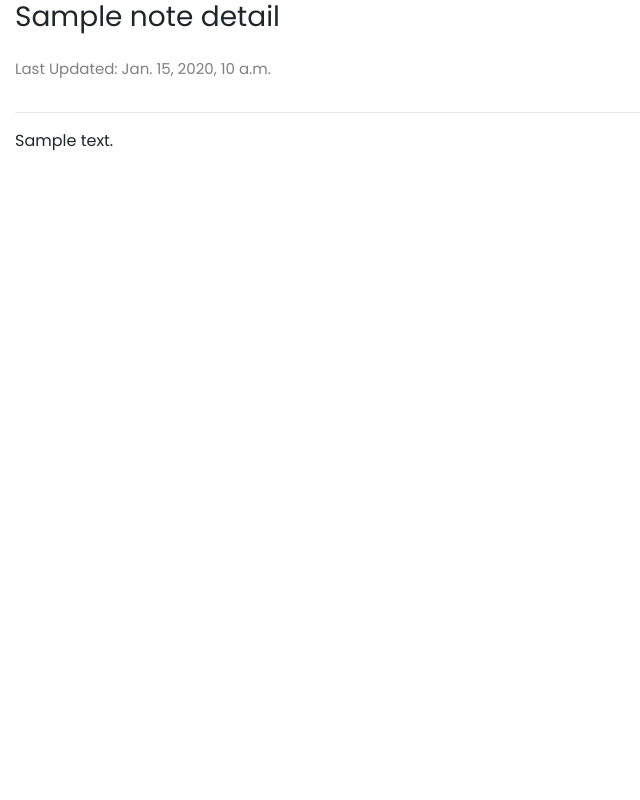
After one commit to OmkarPathak/django-notekeeper, a Django app: template notekeeper/notes/templates/shared_note.html in a window 1280 px wide. The commit adds this page. Shown: the whole page, without its empty margins (0-640 px from the left). Run offline with Django 3.2, Linux system fonts and the light colour scheme; the template is opened without the code that fills it: most values are stand-ins (such as "Sample title", 1, 10 or a date in 2020); some libraries are stand-ins or nearby versions.

Commit message:
Added shareable link functionality

```diff
--- a/notekeeper/notes/templates/note_details.html
+++ b/notekeeper/notes/templates/note_details.html
@@ -29,7 +29,8 @@
                 <div class="row">
                     <div class="col-12">
                             <p style="color: gray; font-size: 15px;" data-toggle="tooltip" title="Created at: {{ note_detail.created_at }}">
-                                Last Updated: {{ note_detail.updated_at }}
+                                Last Updated: {{ note_detail.updated_at }}<br>
+                                Shareable Link: <a href="{% url 'share_notes' note_detail.get_signed_hash %}">Share</a>
                             </p>
                     </div>
                 </div>
--- /dev/null
+++ b/notekeeper/notes/templates/shared_note.html
@@ -0,0 +1,47 @@
+<html lang="en">
+  <head>
+    <!-- Required meta tags -->
+    <meta charset="utf-8">
+    <meta name="viewport" content="width=device-width, initial-scale=1, shrink-to-fit=no">
+    <!-- Bootstrap CSS -->
+    <link rel="stylesheet" href="https://maxcdn.bootstrapcdn.com/bootstrap/4.0.0/css/bootstrap.min.css" integrity="sha384-Gn5384xqQ1aoWXA+058RXPxPg6fy4IWvTNh0E263XmFcJlSAwiGgFAW/dAiS6JXm" crossorigin="anonymous">
+    <!-- Google Font -->
+    <link href="https://fonts.googleapis.com/css?family=Poppins" rel="stylesheet">
+    <title>{{ note_detail.note_title }}</title>
+  </head>
+  <body style="font-family: 'Poppins', sans-serif;">
+    <div class="container-fluid">
+        <div class="row">
+            <div class="col-lg-12 col-md-12">
+                {% if note_detail %}
+                    <div class="row">
+                        <h3 class="col-lg-10 col-md-10 col-sm-12" style="width: 100%; word-wrap: break-word;">
+                            <p class="text-wrap">
+                                {{ note_detail.note_title }}
+                            </p>
+                        </h3>
+                    </div>
+
+                    <div class="row">
+                        <div class="col-12">
+                                <p style="color: gray; font-size: 15px;" data-toggle="tooltip" title="Created at: {{ note_detail.created_at }}">
+                                    Last Updated: {{ note_detail.updated_at }}
+                                </p>
+                        </div>
+                    </div>
+                    <hr>
+                    <div class="row">
+                        <div class="col-12">
+                            {{ note_detail.note_content|safe }}
+                        </div>
+                    </div>
+                {% endif %}
+            </div>
+        </div>
+    </div>
+</body>
+<script src="https://code.jquery.com/jquery-3.2.1.slim.min.js" integrity="sha384-KJ3o2DKtIkvYIK3UENzmM7KCkRr/rE9/Qpg6aAZGJwFDMVNA/GpGFF93hXpG5KkN" crossorigin="anonymous"></script>
+    <script src="https://cdnjs.cloudflare.com/ajax/libs/popper.js/1.12.9/umd/popper.min.js" integrity="sha384-ApNbgh9B+Y1QKtv3Rn7W3mgPxhU9K/ScQsAP7hUibX39j7fakFPskvXusvfa0b4Q" crossorigin="anonymous"></script>
+    <script src="https://maxcdn.bootstrapcdn.com/bootstrap/4.0.0/js/bootstrap.min.js" integrity="sha384-JZR6Spejh4U02d8jOt6vLEHfe/JQGiRRSQQxSfFWpi1MquVdAyjUar5+76PVCmYl" crossorigin="anonymous"></script>
+</script>
+</html>
--- a/notekeeper/notes/urls.py
+++ b/notekeeper/notes/urls.py
@@ -24,6 +24,7 @@ urlpatterns = [
     path('notes/<slug:slug>/', login_required(views.get_note_details), name='note_detail'),
     path('notes/<int:pk>/delete/', login_required(views.delete_note), name='delete_single_note'),
     path('notes/<int:pk>/edit/', login_required(views.edit_note_details), name='note_details_edit'),
-    path('notes/<slug:slug>/pdf', login_required(views.generate_pdf), name='note_as_pdf'),
+    path('notes/<slug:slug>/pdf/', login_required(views.generate_pdf), name='note_as_pdf'),
+    path('notes/share/<str:signed_pk>/', views.get_shareable_link, name='share_notes'),
     path('', login_required(views.home), name='home')
 ]
```
Also changed, not shown: notekeeper/notes/models.py (+10 -3 lines), notekeeper/notes/views.py (+14 -1 lines).
